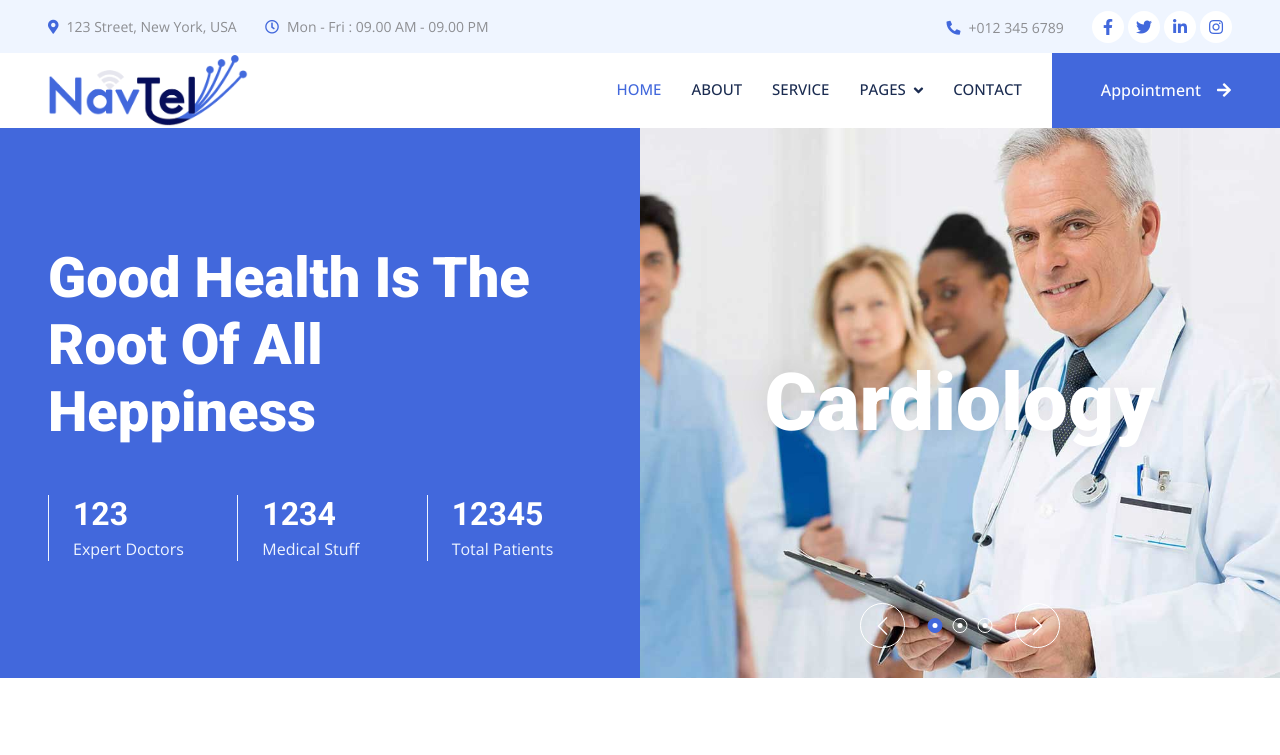
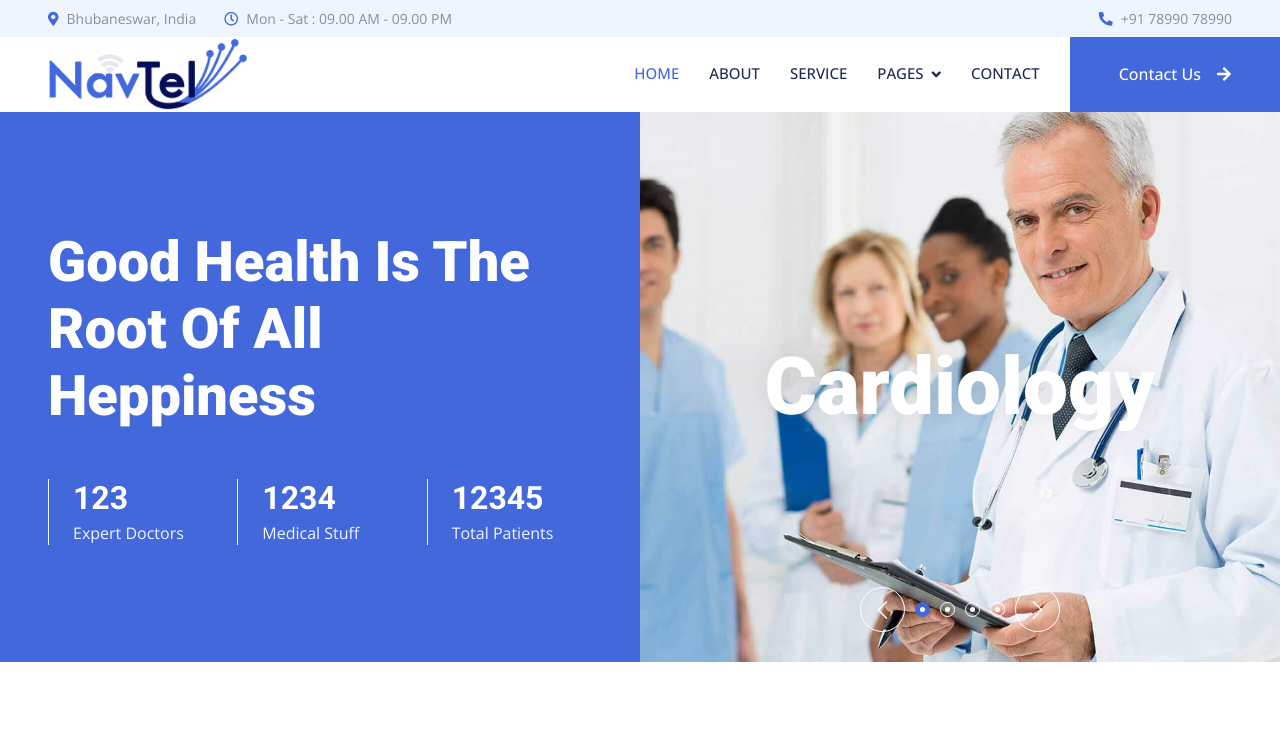
Before and after one commit to chandankumarpanigrahi/NavTel, a plain HTML site: page index.html in a window 1280 px wide. Shown: the top 755 px of the page. Drawn offline with nearby package versions, Linux system fonts and the light colour scheme.

Commit message:
Added code

```diff
--- a/index.html
+++ b/index.html
@@ -3,13 +3,11 @@
 
 <head>
     <meta charset="utf-8">
-    <title>Klinik - Clinic Website Template</title>
+    <title>Navtel Communications Pvt Ltd</title>
     <meta content="width=device-width, initial-scale=1.0" name="viewport">
-    <meta content="" name="keywords">
-    <meta content="" name="description">
 
     <!-- Favicon -->
-    <link href="img/favicon.ico" rel="icon">
+    <link href="./img/favicon.png" rel="icon">
 
     <!-- Google Web Fonts -->
     <link rel="preconnect" href="https://fonts.googleapis.com">
@@ -46,26 +44,26 @@
     <div class="container-fluid bg-light p-0 wow fadeIn" data-wow-delay="0.1s">
         <div class="row gx-0 d-none d-lg-flex">
             <div class="col-lg-7 px-5 text-start">
-                <div class="h-100 d-inline-flex align-items-center py-3 me-4">
+                <div class="h-100 d-inline-flex align-items-center py-2 me-4">
                     <small class="fa fa-map-marker-alt text_primary me-2"></small>
-                    <small>123 Street, New York, USA</small>
+                    <small>Bhubaneswar, India</small>
                 </div>
-                <div class="h-100 d-inline-flex align-items-center py-3">
+                <div class="h-100 d-inline-flex align-items-center py-2">
                     <small class="far fa-clock text_primary me-2"></small>
-                    <small>Mon - Fri : 09.00 AM - 09.00 PM</small>
+                    <small>Mon - Sat : 09.00 AM - 09.00 PM</small>
                 </div>
             </div>
             <div class="col-lg-5 px-5 text-end">
-                <div class="h-100 d-inline-flex align-items-center py-3 me-4">
+                <div class="h-100 d-inline-flex align-items-center py-2">
                     <small class="fa fa-phone-alt text_primary me-2"></small>
-                    <small>+012 345 6789</small>
+                    <small>+91 78990 78990</small>
                 </div>
-                <div class="h-100 d-inline-flex align-items-center">
+                <!-- <div class="h-100 d-inline-flex align-items-center ms-4">
                     <a class="btn btn-sm-square rounded-circle bg-white text_primary me-1" href=""><i class="fab fa-facebook-f"></i></a>
                     <a class="btn btn-sm-square rounded-circle bg-white text_primary me-1" href=""><i class="fab fa-twitter"></i></a>
                     <a class="btn btn-sm-square rounded-circle bg-white text_primary me-1" href=""><i class="fab fa-linkedin-in"></i></a>
                     <a class="btn btn-sm-square rounded-circle bg-white text_primary me-0" href=""><i class="fab fa-instagram"></i></a>
-                </div>
+                </div> -->
             </div>
         </div>
     </div>
@@ -97,7 +95,7 @@
                 </div>
                 <a href="contact.html" class="nav-item nav-link">Contact</a>
             </div>
-            <a href="" class="btn btn_primary rounded-0 py-4 px-lg-5 d-none d-lg-block">Appointment<i class="fa fa-arrow-right ms-3"></i></a>
+            <a href="" class="btn btn_primary rounded-0 py-4 px-lg-5 d-none d-lg-block">Contact Us<i class="fa fa-arrow-right ms-3"></i></a>
         </div>
     </nav>
     <!-- Navbar End -->
@@ -147,6 +145,12 @@
                         <img class="img-fluid" src="img/carousel-3.jpg" alt="">
                         <div class="owl-carousel-text">
                             <h1 class="display-1 text-white mb-0">Pulmonary</h1>
+                        </div>
+                    </div>
+                    <div class="owl-carousel-item position-relative">
+                        <img class="img-fluid" src="img/carousel-2.jpg" alt="">
+                        <div class="owl-carousel-text">
+                            <h1 class="display-1 text-white mb-0">Neurology</h1>
                         </div>
                     </div>
                 </div>
@@ -524,9 +528,9 @@
             <div class="row g-5">
                 <div class="col-lg-3 col-md-6">
                     <h5 class="text-light mb-4">Address</h5>
-                    <p class="mb-2"><i class="fa fa-map-marker-alt me-3"></i>123 Street, New York, USA</p>
-                    <p class="mb-2"><i class="fa fa-phone-alt me-3"></i>+012 345 67890</p>
-                    <p class="mb-2"><i class="fa fa-envelope me-3"></i>info@example.com</p>
+                    <p class="mb-2"><i class="fa fa-map-marker-alt me-3"></i>Bhubaneswar, India</p>
+                    <p class="mb-2"><i class="fa fa-phone-alt me-3"></i>+91 78997 78997</p>
+                    <p class="mb-2"><i class="fa fa-envelope me-3"></i>info@navtel.co.in</p>
                     <div class="d-flex pt-2">
                         <a class="btn btn-outline-light btn-social rounded-circle" href=""><i class="fab fa-twitter"></i></a>
                         <a class="btn btn-outline-light btn-social rounded-circle" href=""><i class="fab fa-facebook-f"></i></a>
@@ -564,11 +568,10 @@
             <div class="copyright">
                 <div class="row">
                     <div class="col-md-6 text-center text-md-start mb-3 mb-md-0">
-                        &copy; <a class="border-bottom" href="#">Your Site Name</a>, All Right Reserved.
+                        &copy; <a class="border-bottom" href="./index.html">NavTel</a>, All Right Reserved.
                     </div>
                     <div class="col-md-6 text-center text-md-end">
-                        <!--/*** This template is free as long as you keep the footer author’s credit link/attribution link/backlink. If you'd like to use the template without the footer author’s credit link/attribution link/backlink, you can purchase the Credit Removal License from "https://htmlcodex.com/credit-removal". Thank you for your support. ***/-->
-                        Designed By <a class="border-bottom" href="https://htmlcodex.com">HTML Codex</a>
+                        Designed By <a class="border-bottom" href="https://lluminity.com/">Web Luminity Technologies Pvt. Ltd.</a>
                     </div>
                 </div>
             </div>
```
Also changed, not shown: img/favicon.png (added).
